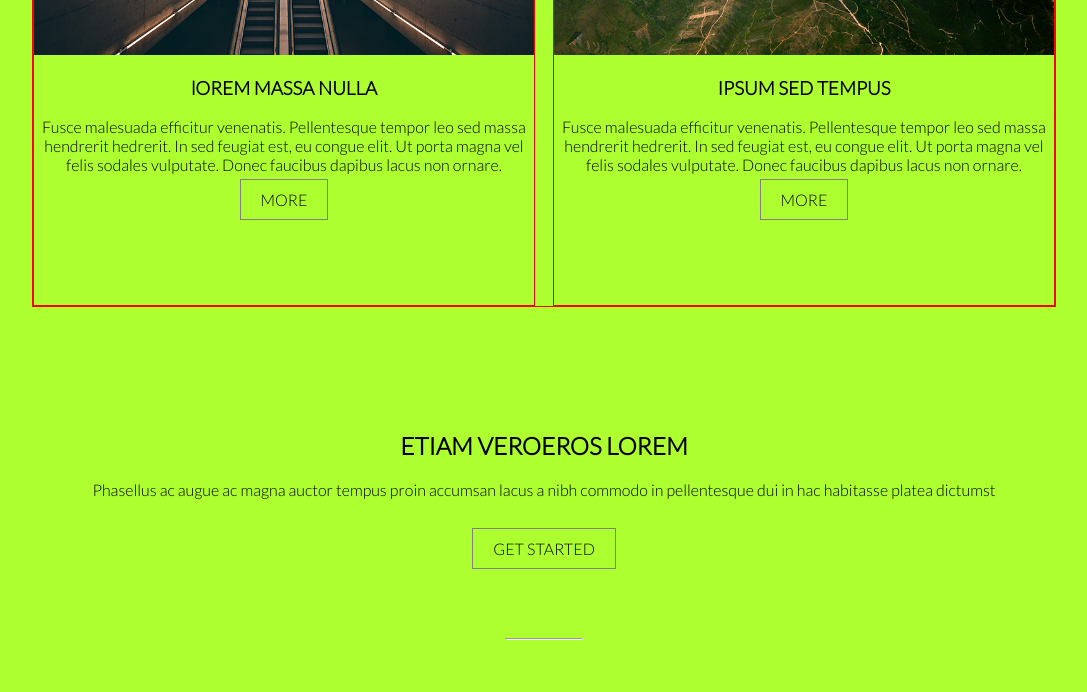
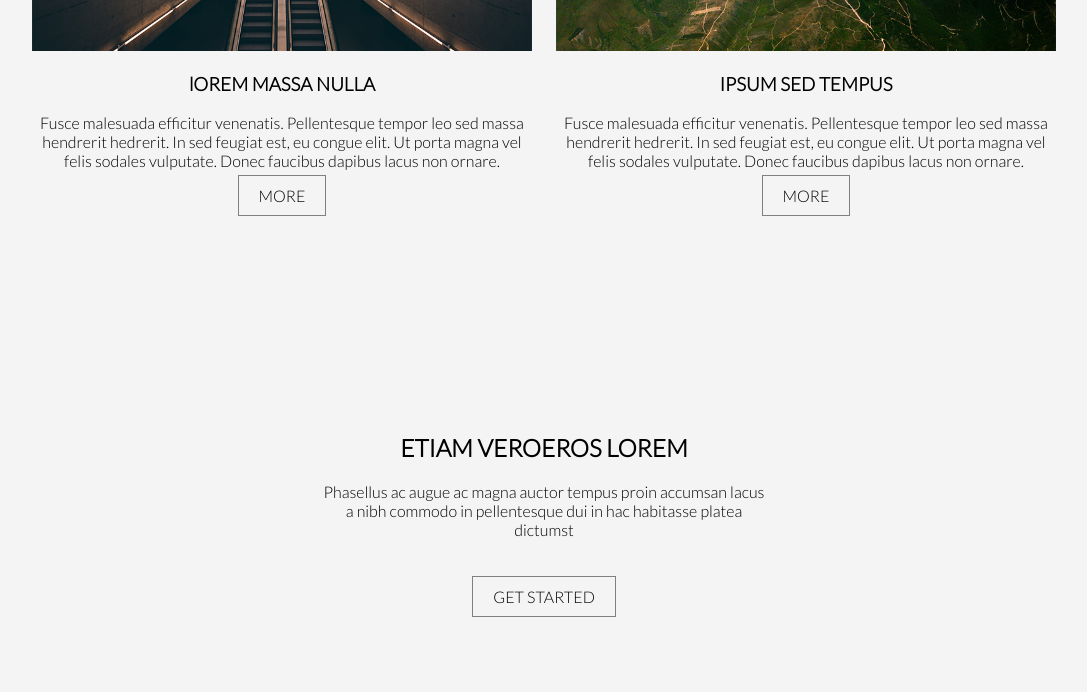
Before and after one commit to shuupsy/CodingS_MediaQ_exo-Epilogue, a plain HTML site: page index.html in a window 1280 px wide. Shown: the part 1939-2631 px from the top of the page, without its empty margins (96-1183 px from the left). Drawn offline with Linux system fonts and the light colour scheme.

Commit message:
Margin, padding 2

```diff
--- a/public/css/style.css
+++ b/public/css/style.css
@@ -12,8 +12,7 @@
 body {
     margin: 0;
     padding: 0;
-    /* background-color: #F4F4F4; */
-    background-color: greenyellow;
+    background-color: #F4F4F4;
     font-family: Lato, sans-serif;
 }
 
@@ -26,6 +25,7 @@ span {
     border: 1px solid grey;
     display: inline;
     padding: 10px 20px;
+    margin-top : 25px;
     /* Propriétés pour tous les boutons */
 }
 
@@ -89,10 +89,6 @@ main {
 }
 
 /* Début des cards */
-.card-container, .cards {
-    border: 1px solid red;
-}
-
 .card-container {
     max-width: 1300px;
     height: auto;
@@ -120,10 +116,10 @@ footer {
 }
 
 footer div {
-    padding: 3vh;
+    padding: 4vh 30%;
 }
 footer hr {
-    width: 7%;
+    width: 10%;
 }
 footer i {
     padding : 0 10px;
```
